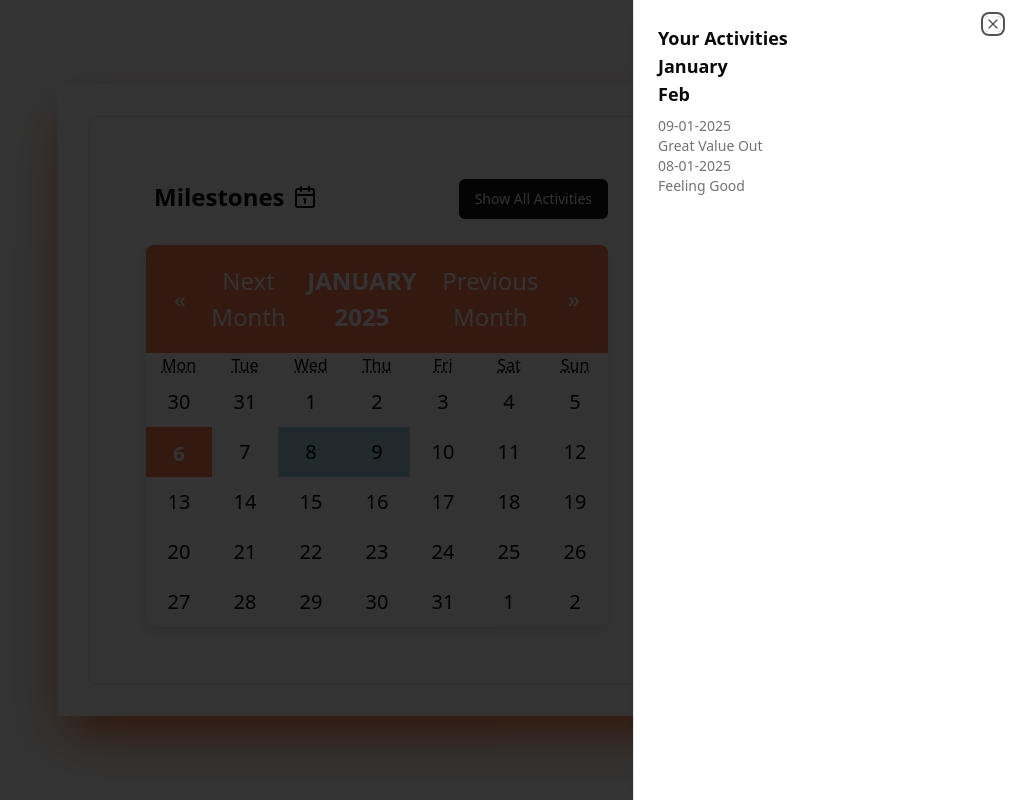
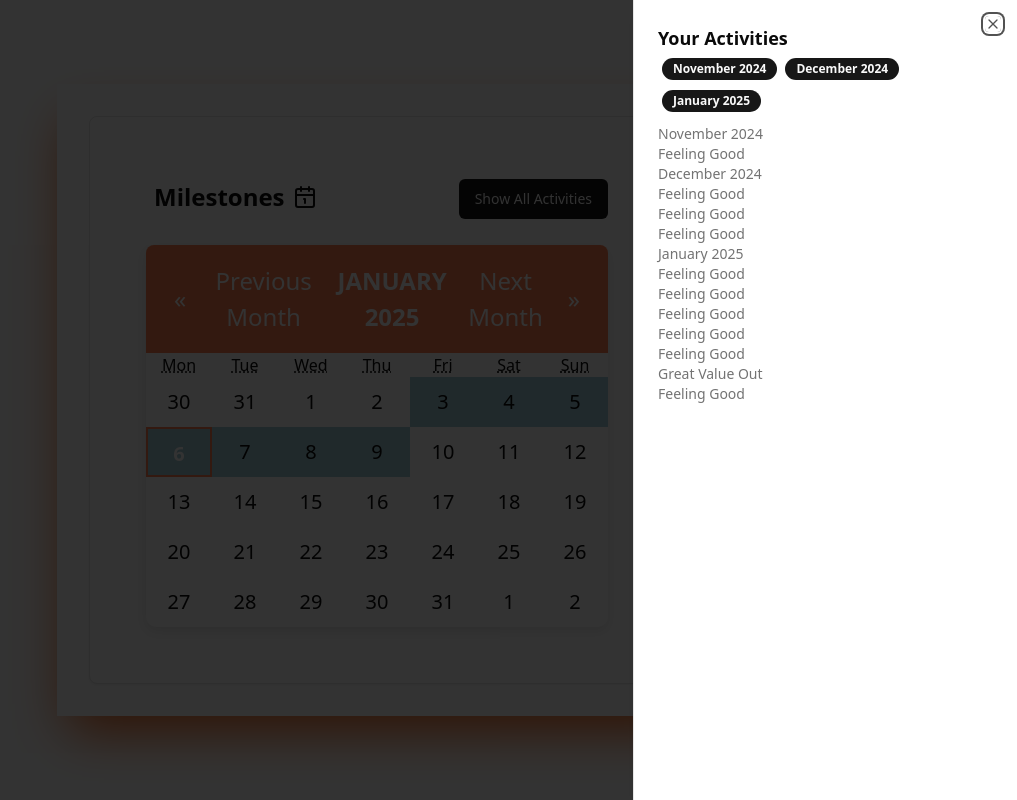
Before and after one commit to nitishprajapati5/2025goals, a Next.js app: page /details/1 in a window 1280 px wide. Both pictures are taken after a click on the button "Show All Activities". Shown: the whole page, without its empty margins (263-1280 px from the left). Built offline with nearby package versions, Linux system fonts and the light colour scheme.

Commit message:
Added the Key and Value binding for Objects and Data

```diff
--- a/src/app/details/[id]/_components/Calendar.js
+++ b/src/app/details/[id]/_components/Calendar.js
@@ -1,7 +1,7 @@
 "use client"
 
 import { Card, CardContent, CardHeader } from '@/components/ui/card';
-import React, { useState } from 'react';
+import React, { useEffect, useState } from 'react';
 import Calendar from 'react-calendar';
 import styled from 'styled-components';
 import moment from 'moment'
@@ -10,16 +10,31 @@ import { Drawer, DrawerClose, DrawerContent, DrawerFooter, DrawerHeader, DrawerT
 import { Button } from '@/components/ui/button';
 import { Input } from '@/components/ui/input';
 import { Sheet, SheetContent, SheetDescription, SheetHeader, SheetTitle } from '@/components/ui/sheet';
-// const mark = [
-//   '09-01-2025',
-//   '08-01-2025'
-// ]
+import { Badge } from '@/components/ui/badge';
+
 
 function CustomCalendar({mark}) {
   const [date, setDate] = useState(new Date()); // state to handle date selection
   const [selectedDate, setSelectedDate] = useState(null); // state to store the selected date
   const [drawerOpen,setDrawerOpen] = useState(false)
   const [sheetOpen,setsheetOpen] = useState(false)
+  const [sheetData,setSheetData] = useState([])
+
+
+
+  const monthNames = [
+    "January","February","March","April","May","June",
+    "July","August","September","October","November","December"
+  ]
+
+  const monthsWithYear = mark.map(item => {
+    const date = new Date(item.date.split("-").reverse().join("-"))
+    return `${monthNames[date.getMonth()]} ${date.getFullYear()}`
+  })
+
+  const uniqueMonthsWithYear = [...new Set(monthsWithYear)]
+  // uniqueMonthsWithYear.push("All")
+
   // Handler for tile click (to select a date)
   const handleDateClick = (value) => {
     setSelectedDate(value);  // Set the selected date
@@ -28,7 +43,8 @@ function CustomCalendar({mark}) {
   };
 
 
-  console.log(mark)
+  // console.log(mark)
+
 
   // Function to disable dates ahead of today
   const tileDisabled = ({ date }) => {
@@ -55,9 +71,82 @@ function CustomCalendar({mark}) {
     setDrawerOpen(false)
   }
 
+
   const handleSheetOpen = () =>{
     setsheetOpen(true)
   }
+
+  function filterByMonthAndYear(data, monthIndex, year) {
+    return data.filter(item => {
+      const date = new Date(item.date.split("-").reverse().join("-"));
+      const itemMonth = date.getMonth();  // 0 for January, 1 for February, etc.
+      const itemYear = date.getFullYear();  // Year of the item
+      return itemMonth === monthIndex && itemYear === parseInt(year, 10);
+    });
+  }
+
+  const handleMonthFilterData = (month) =>{
+    if(month !== 'All'){
+      const monthArray = month.split(" ");
+      const currentMonth = monthArray[0];
+      const year = monthArray[1];
+      const monthIndex = monthNames.indexOf(currentMonth)
+      const filteredData = filterByMonthAndYear(mark,monthIndex,year)
+      setSheetData(filteredData)
+    }
+    else{
+      setSheetData(mark)
+    }
+  }
+
+  function OrganiseDataBasedonMonths(){
+    let res = {}
+    !uniqueMonthsWithYear.map((idx) => {
+
+      // console.log(idx)
+      const [month,year] = idx.split(" ")
+
+      if(!res[`${month} ${year}`]){
+        res[`${month} ${year}`] = {
+          data : []
+        }
+      }
+
+
+      const filteredData = mark.filter(item => {
+        const date = new Date(item.date.split("-").reverse().join("-"));
+        const itemMonth = date.getMonth();
+        const itemYear = date.getFullYear();
+        const monthIndex = new Date(`${month} 1,${year}`).getMonth();
+        return itemMonth === monthIndex && itemYear === parseInt(year);
+      });
+
+      res[`${month} ${year}`].data = filteredData
+
+    })
+
+    //return res;
+    return Object.keys(res).map(monthYear =>{
+      return {
+        monthYear:monthYear,
+        descriptions:res[monthYear].data.map(item => item.description)
+      }
+    })
+  }
+
+  // const res = OrganiseDataBasedonMonths(mark)
+  // console.log(res)
+  // console.log("Res Data",IntoJsonFormat(res))
+
+  // useEffect(() => {
+  //   const res = OrganiseDataBasedonMonths(mark)
+  //   const ans = IntoJsonFormat(res)
+
+  // })
+  useEffect(() => {
+    const res = OrganiseDataBasedonMonths(mark)
+    setSheetData(res)
+  },[])
 
 
 
@@ -74,8 +163,8 @@ function CustomCalendar({mark}) {
             <Calendar
               onChange={setDate}
               value={date}
-              prevLabel="Next Month"
-              nextLabel="Previous Month"
+              prevLabel="Previous Month"
+              nextLabel="Next Month"
               tileDisabled={tileDisabled}  // Disable dates ahead of today
               onClickDay={handleDateClick}
               tileClassName={tileClassName}
@@ -110,17 +199,26 @@ function CustomCalendar({mark}) {
         <Sheet open={sheetOpen} onOpenChange={setsheetOpen}>
         <SheetContent className="w-[400px] sm:w-[540px]">
         <SheetHeader>
-        <SheetTitle>Your Activities
-          <h1>January</h1>
-          <h2>Feb</h2>
+        <SheetTitle>
+          Your Activities
+          <div>
+            {uniqueMonthsWithYear.map((idx) => (
+              <Badge key={idx} className="m-1" style={{cursor:"pointer"}} onClick={() => handleMonthFilterData(idx)}>{idx}</Badge>
+            ))}
+          </div>
         </SheetTitle>
         <SheetDescription>
-        {mark.map((idx) => (
-          <div>
-            <p>{idx.date}</p>
-            <p>{idx.description}</p>
-          </div>
-         ))}
+        <SheetDescription>
+             {sheetData.length > 0 && sheetData.map((item, index) => (
+                <div key={index}>
+                  <p>{item.monthYear}</p>
+                  <p>{item.descriptions.map((element) => (
+                    <p>{element}</p>
+                    ))
+                  }</p>
+                </div>
+              ))}
+      </SheetDescription>
         </SheetDescription>
         </SheetHeader>
       </SheetContent>
@@ -132,7 +230,7 @@ function CustomCalendar({mark}) {
 }
 
 export default CustomCalendar;
-
+/*Calendar Container SCC */
 const CalendarContainer = styled.div`
   /* ~~~ container styles ~~~ */
   .react-calendar {
--- a/src/app/details/[id]/page.js
+++ b/src/app/details/[id]/page.js
@@ -7,18 +7,66 @@ import Activities from './_components/Activities'
 
 const mark = [
   {
-    "date":"09-01-2025",
+    "id" : 1,
+    "date":"10-11-2024",
+    "description":"Feeling Good"
+  },
+  {
+    "id" : 2,
+    "date":"10-12-2024",
+    "description":"Feeling Good"
+  },
+  {
+    "id" : 3,
+    "date":"09-12-2024",
+    "description":"Feeling Good"
+  },
+  {
+    "id" : 4,
+    "date":"11-12-2024",
+    "description":"Feeling Good"
+  },
+  {
+    "id" : 5,
+    "date":"03-01-2025",
+    "description":"Feeling Good"
+  },
+  {
+    "id" : 6,
+    "date":"04-01-2025",
+    "description":"Feeling Good"
+  },
+  {
+    "id" : 7,
+    "date":"05-01-2025",
+    "description":"Feeling Good"
+  },
+  {
+    "id" : 8,
+    "date":"06-01-2025",
+    "description":"Feeling Good"
+  }
+  ,
+  {
+    "id" : 9,
+    "date":"07-01-2025",
+    "description":"Feeling Good"
+  },
+  {
+    "id":10,
+    "date":"08-01-2025",
     "description":"Great Value Out"
   },
   {
-    "date":"08-01-2025",
+    "id":11,
+    "date":"09-01-2025",
     "description":"Feeling Good"
   }
-
 ]
 
 function page() {
   const {id} = useParams()
+
   return (
     <div className='flex min-h-screen justify-center items-center'>
        <CustomCalendar mark={mark}/>
--- /dev/null
+++ b/src/components/ui/badge.jsx
@@ -0,0 +1,34 @@
+import * as React from "react"
+import { cva } from "class-variance-authority";
+
+import { cn } from "@/lib/utils"
+
+const badgeVariants = cva(
+  "inline-flex items-center rounded-full border px-2.5 py-0.5 text-xs font-semibold transition-colors focus:outline-none focus:ring-2 focus:ring-ring focus:ring-offset-2",
+  {
+    variants: {
+      variant: {
+        default:
+          "border-transparent bg-primary text-primary-foreground hover:bg-primary/80",
+        secondary:
+          "border-transparent bg-secondary text-secondary-foreground hover:bg-secondary/80",
+        destructive:
+          "border-transparent bg-destructive text-destructive-foreground hover:bg-destructive/80",
+        outline: "text-foreground",
+      },
+    },
+    defaultVariants: {
+      variant: "default",
+    },
+  }
+)
+
+function Badge({
+  className,
+  variant,
+  ...props
+}) {
+  return (<div className={cn(badgeVariants({ variant }), className)} {...props} />);
+}
+
+export { Badge, badgeVariants }
```
